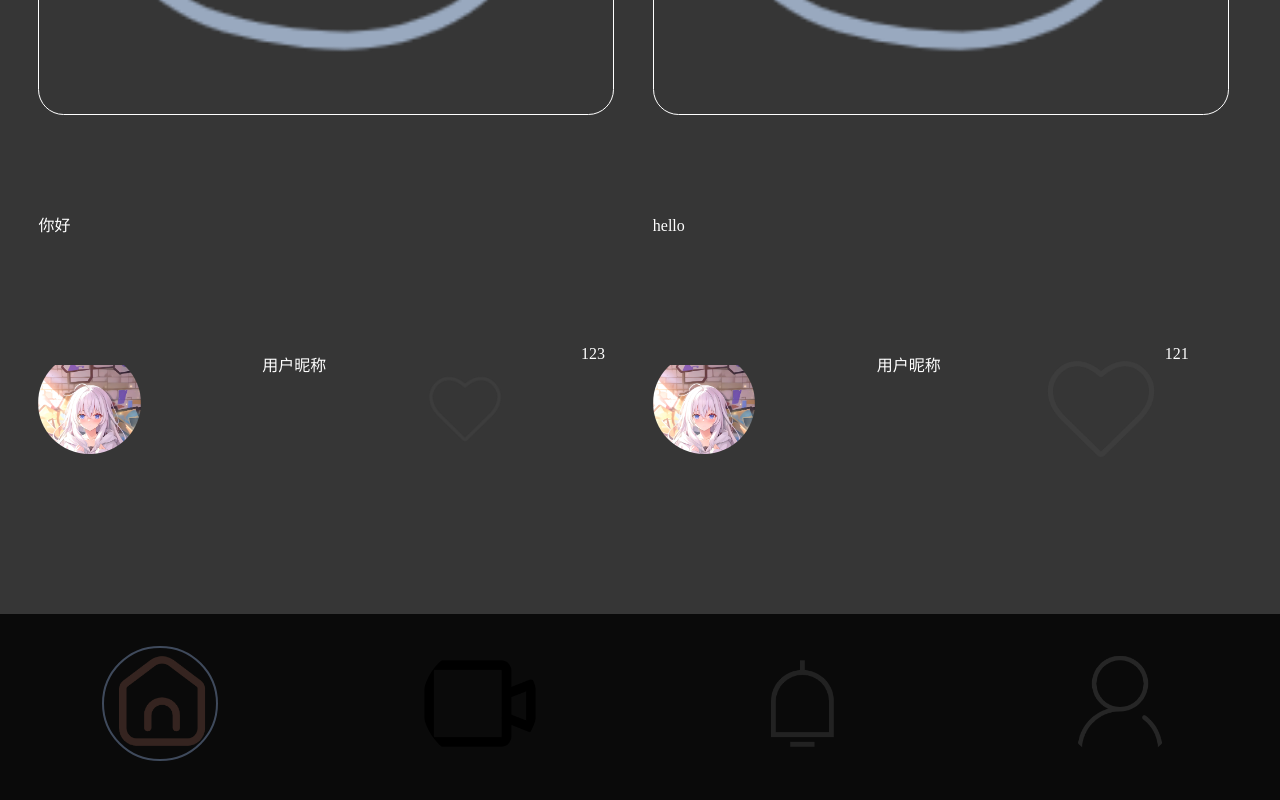
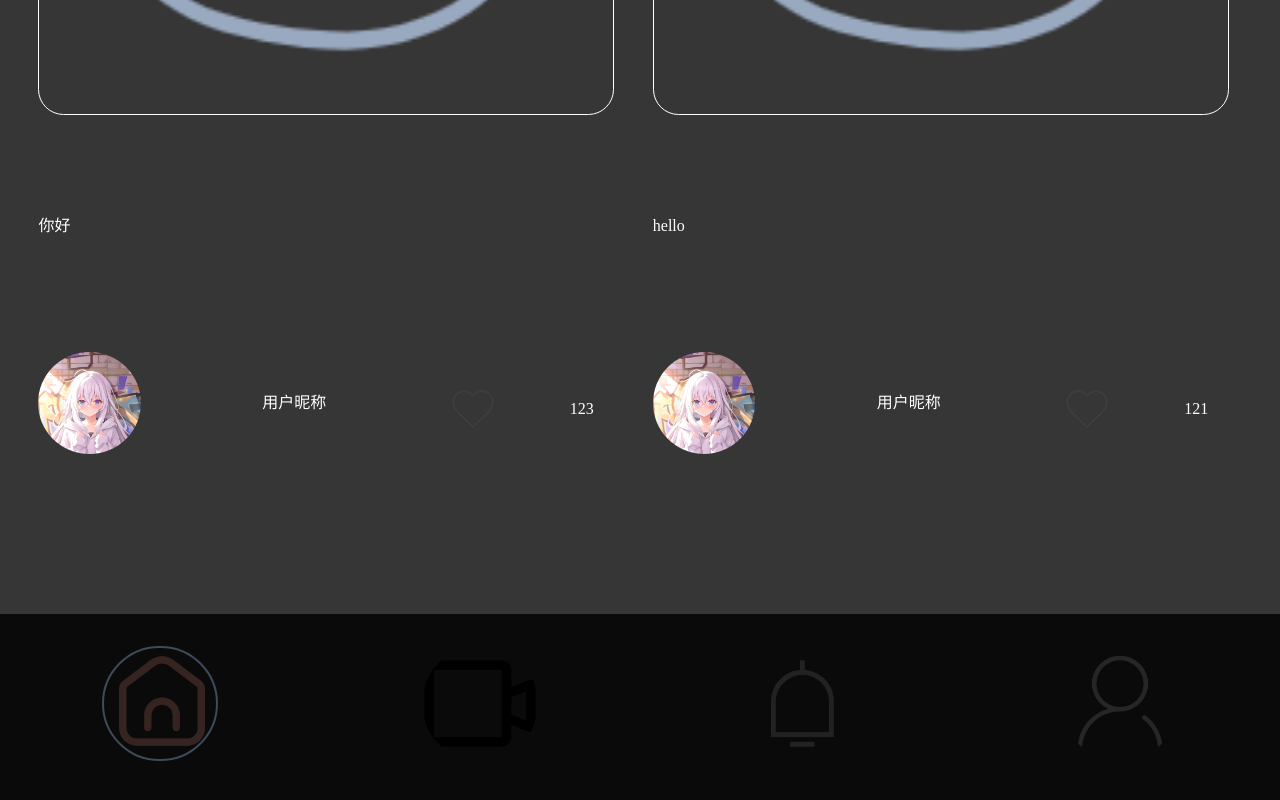
Before and after one commit to AlkaidSTART/redbook, a Vue app: page / in a window 1280 px wide. Shown: the part 1037-1837 px from the top of the page. Built offline with nearby package versions, Linux system fonts and the light colour scheme.

Commit message:
修复Body1组件Bug

```diff
--- a/src/components/Body1.vue
+++ b/src/components/Body1.vue
@@ -30,10 +30,10 @@ const handleClick = (index) => {
             <span>用户昵称</span>
           </div>
           <div class="user-info">
-            <div class="like">
+            <span class="like">
               <img src="../assets/喜欢.png" alt=""></img>
-            </div>
-            <span>123</span>
+            </span>
+            <span class="follow">123</span>
           </div>
         </div>
       </section>
@@ -52,10 +52,10 @@ const handleClick = (index) => {
             <span>用户昵称</span>
           </div>
           <div class="user-info">
-            <div class="like">
+            <span class="like">
               <img src="../assets/喜欢.png" alt=""></img>
-            </div>
-            <div class="follow">121</div>
+            </span>
+            <span class="follow">121</span>
           </div>
         </div>
       </section>
@@ -152,6 +152,7 @@ a {
         .user {
           width: calc(8 * #{$dp});
           height: calc(8 * #{$dp});
+          line-height: calc(8 * #{$dp});
           border-radius: 50%;
           overflow: hidden;
           margin-top: calc(3 * #{$dp});
@@ -168,6 +169,8 @@ a {
         .user-name {
           width: calc(20 * #{$dp});
           height: calc(8 * #{$dp});
+          line-height: calc(8 * #{$dp});
+          margin-right: calc(2 * #{$dp});
           font-size: 8px;
           color: #fff;
           text-align: center;
@@ -184,8 +187,9 @@ a {
         }
 
         .user-info {
-          width: calc(20 * #{$dp});
+          width: calc(13 * #{$dp});
           height: calc(10 * #{$dp});
+          line-height: calc(10 * #{$dp});
           font-size: 16px;
           color: #fff;
           display: flex;
@@ -195,6 +199,7 @@ a {
           .like {
             width: calc(10 * #{$dp});
             height: calc(10 * #{$dp});
+            margin-right: calc(4 * #{$dp});
 
             img {
               width: 100%;
```
